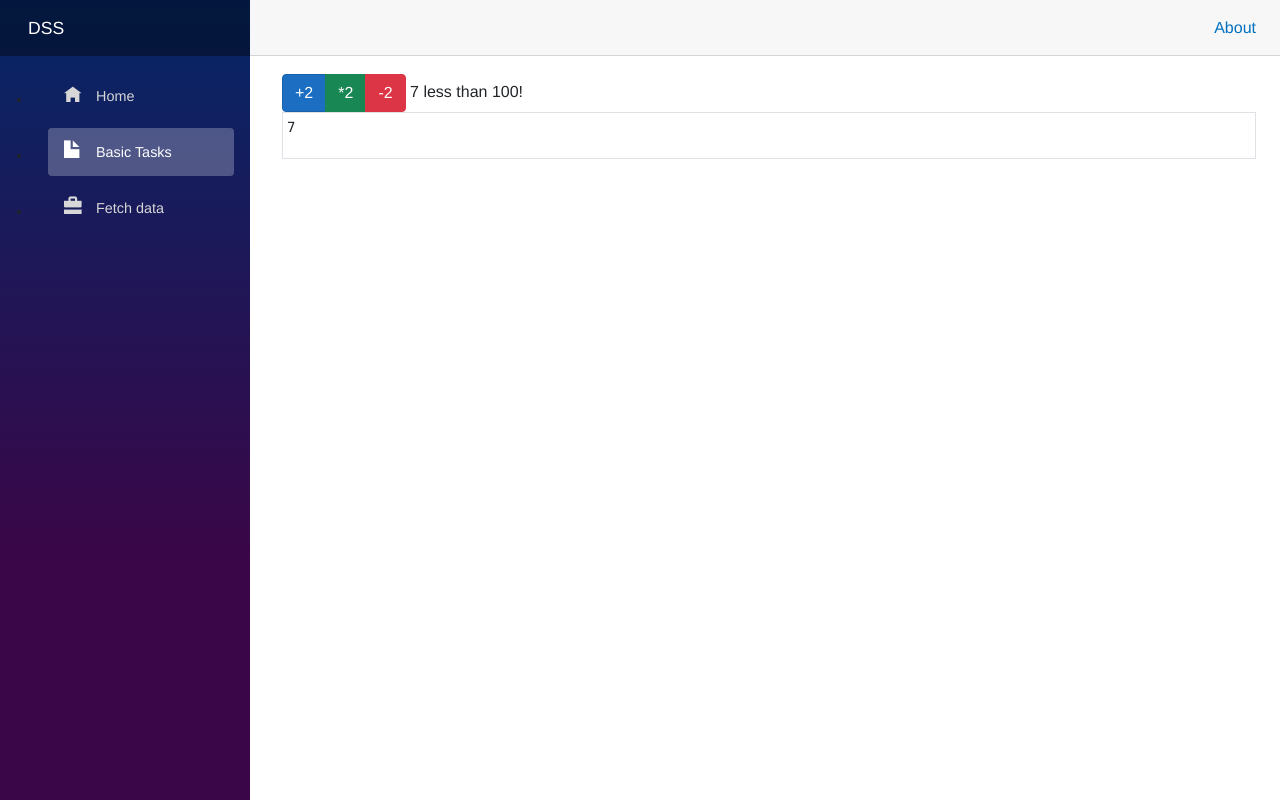
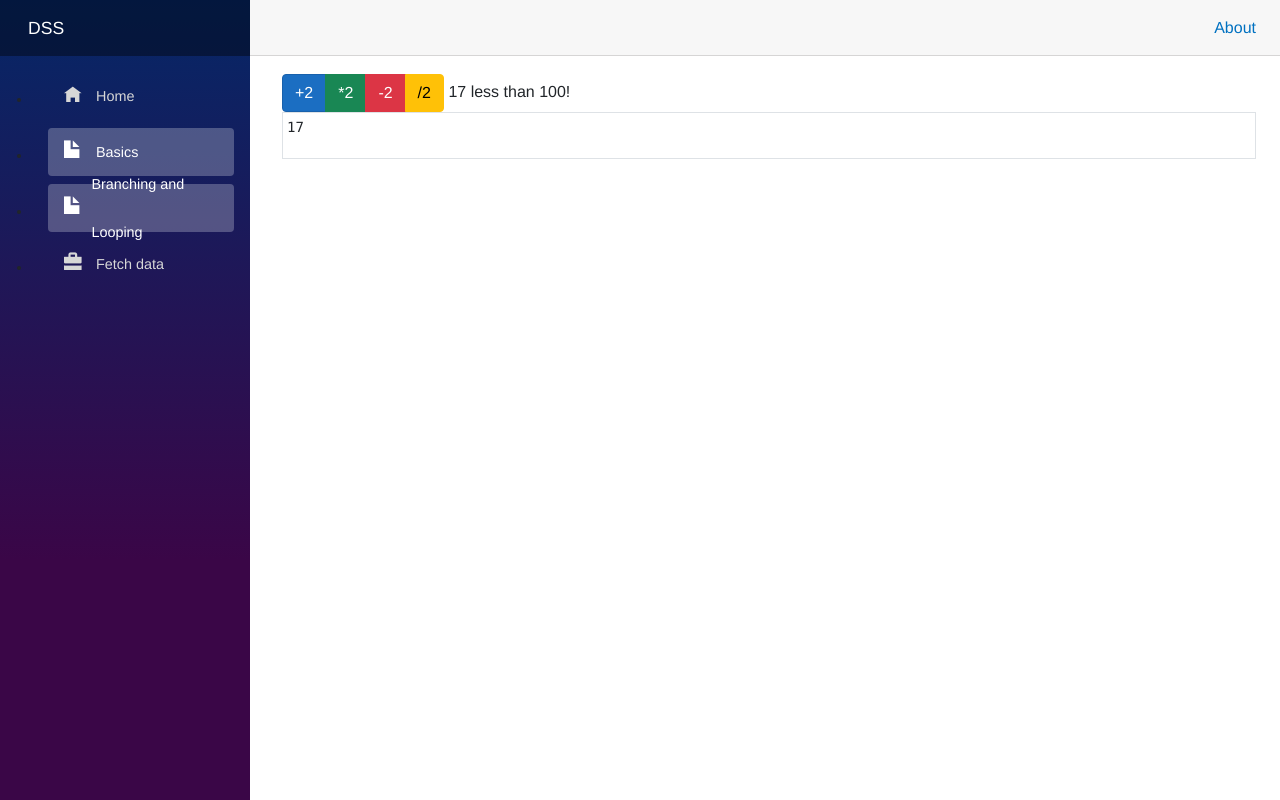
Before and after one commit to sarakrsmanovic/MyExamples31, an ASP.NET Core app: page /operations in a window 1280 px wide. Run offline with ASP.NET Core 8, Linux system fonts and the light colour scheme; style sheets or scripts are compiled from the project's sources.

Commit message:
menu improvements

```diff
--- a/Blazor/Pages/Operations.razor
+++ b/Blazor/Pages/Operations.razor
@@ -7,6 +7,7 @@
     <button type="button" class="btn btn-primary" @onclick="Plus2">+2</button>
     <button type="button" class="btn btn-success" @onclick="Multiply2">*2</button>
     <button type="button" class="btn btn-danger" @onclick="Minus2">-2</button>
+    <button type="button" class="btn btn-warning" @onclick="Divide2">/2</button>
 </div>
 <span>@comparisonResult</span>
 
@@ -20,12 +21,12 @@
 
 @code{
 
-private int number = 7;
+private int number = 17;
 
-private string comparisonResult="7 less than 100!";
+private string comparisonResult="17 less than 100!";
 
 // string that represents output
-private string message = "7";
+private string message = "17";
 
 private void Plus2(){
     number += 2; // number is incremented by 2
@@ -77,4 +78,15 @@ private void Minus2(){
         comparisonResult = number + " greater than 100!";
 }
 
+private void Divide2(){
+    number = number / 2;
+    message += "\n" + number;
+    if( number < 100 )
+        comparisonResult = number + " less than 100!";
+    else if( number == 100 )
+        comparisonResult = number + " equal to 100!";
+    else
+        comparisonResult = number + " greater than 100!";
 }
+
+}
--- a/Blazor/Shared/NavMenu.razor
+++ b/Blazor/Shared/NavMenu.razor
@@ -15,9 +15,9 @@
         </li>
         <li class="nav-item px-3">
             <NavLink class="nav-link" href="" @onclick="ToggleSubmenuBasicTasks">
-                <span class="oi oi-file" aria-hidden="true"></span> Basic Tasks
+                <span class="oi oi-file" aria-hidden="true"></span> Basics
             </NavLink>
-            @if( expandSubMenuBasicTasks){
+            @if(expandSubMenuBasicTasks){
             <ul class="nav flex-column">
                 <li class="nav-item px-3">
                     <NavLink class="nav-link" href="incrementer">
@@ -39,6 +39,15 @@
                         <span class="oi oi-compass" aria-hidden="true"></span> Hello world
                     </NavLink>
                 </li>
+            </ul>
+            }
+        </li>
+        <li class="nav-item px-3">
+            <NavLink class="nav-link" href="" @onclick="ToggleSubmenuBranchingLooping">
+                <span class="oi oi-file" aria-hidden="true"></span> Branching and Looping
+            </NavLink>
+            @if(expandSubMenuBranchingLooping){
+            <ul class="nav flex-column">
                 <li class="nav-item px-3">
                     <NavLink class="nav-link" href="operations">
                         <span class="oi oi-arrow-top" aria-hidden="true"></span> Operations
@@ -58,6 +67,7 @@
 @code {
     private bool collapseNavMenu = true;
     private bool expandSubMenuBasicTasks = false;
+    private bool expandSubMenuBranchingLooping = false;
 
     private string? NavMenuCssClass => collapseNavMenu ? "collapse" : null;
 
@@ -70,4 +80,11 @@
     {
         expandSubMenuBasicTasks = !expandSubMenuBasicTasks;
     }
+
+    private void ToggleSubmenuBranchingLooping()
+    {
+        expandSubMenuBranchingLooping = !expandSubMenuBranchingLooping;
+    }
+
+
 }
```
